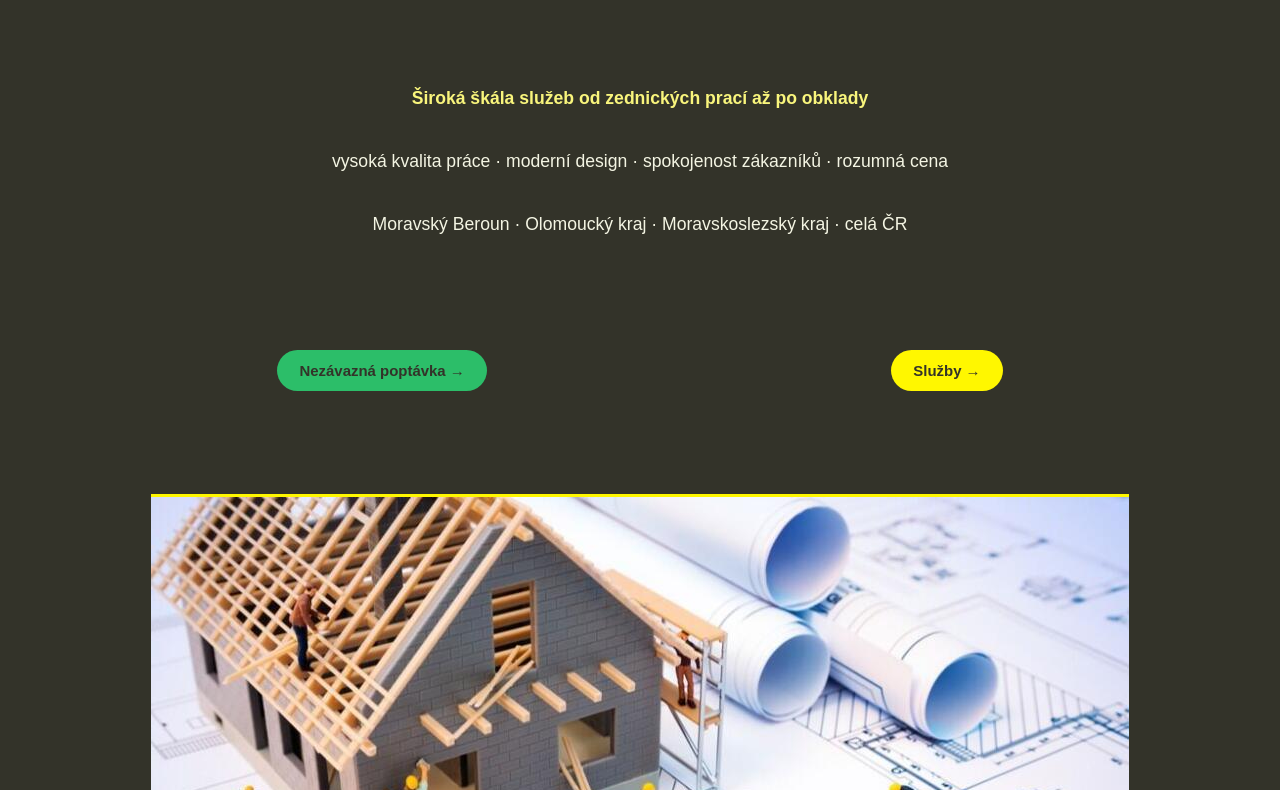
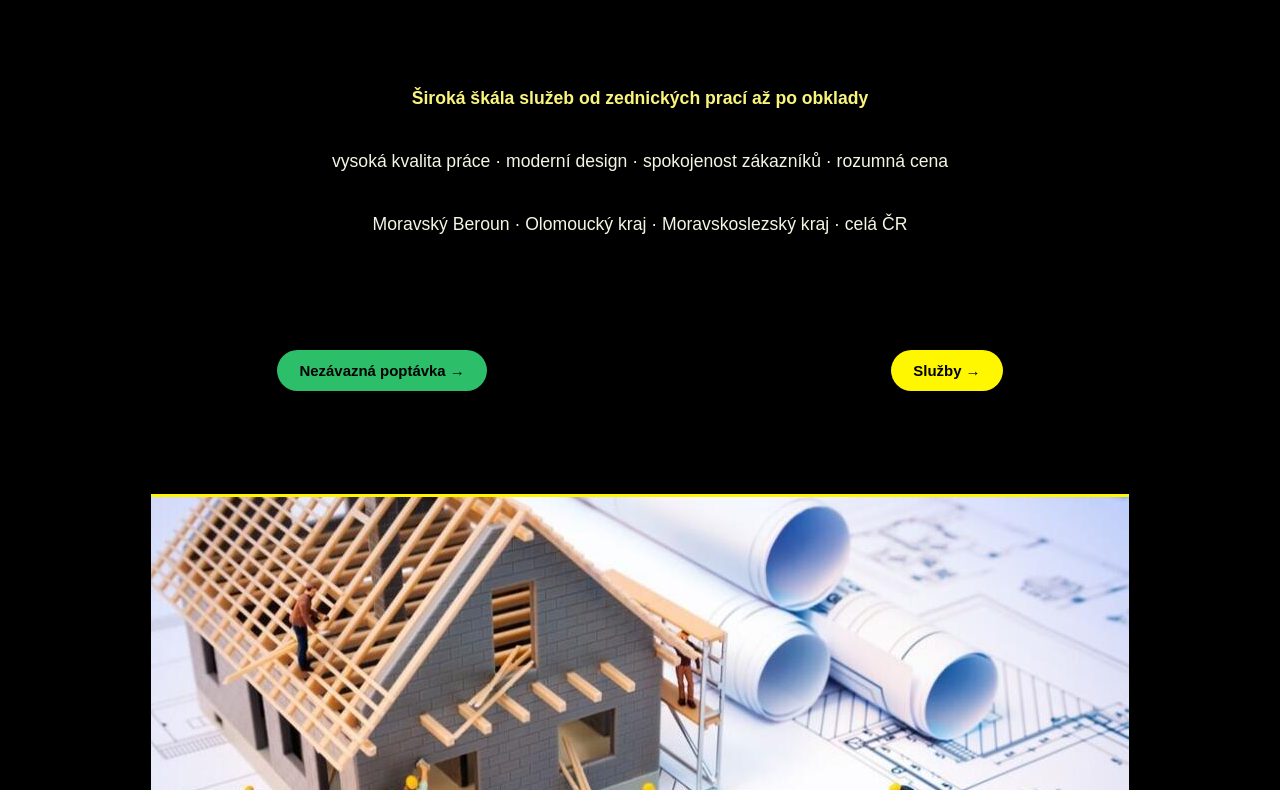
Before and after one commit to Vimes42/stavebnictvi-Hotkovic, a website built with Vite: page index.html in a window 1280 px wide. Shown: the part 321-1111 px from the top of the page. Built offline with nearby package versions, Linux system fonts and the light colour scheme.

Commit message:
background - černá barva

```diff
--- a/src/style.css
+++ b/src/style.css
@@ -1,5 +1,5 @@
 :root {
-  --primary-color: #333329;
+  --primary-color: #000000;
   --secondary-color: #f4f5e3;
   --heading-color: #FFF700;
   --accent-color: #2cbe69;
```
